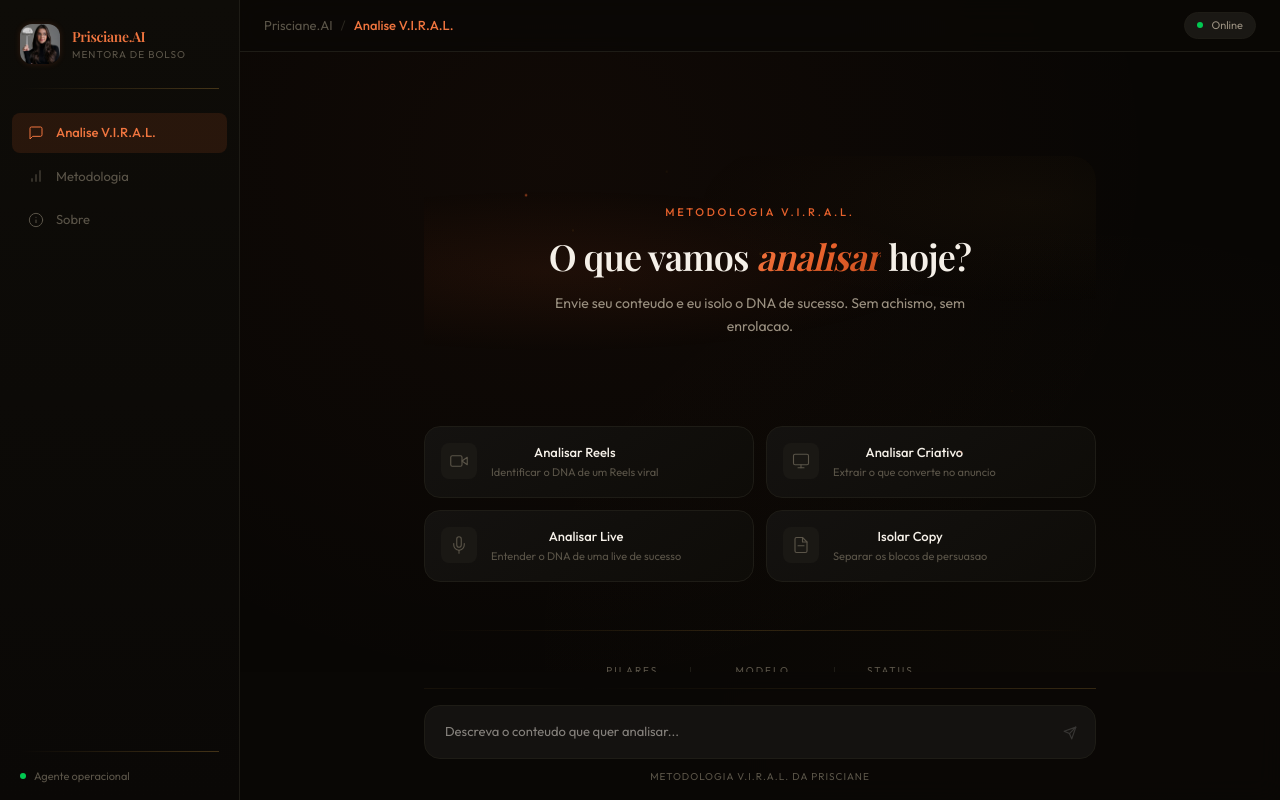
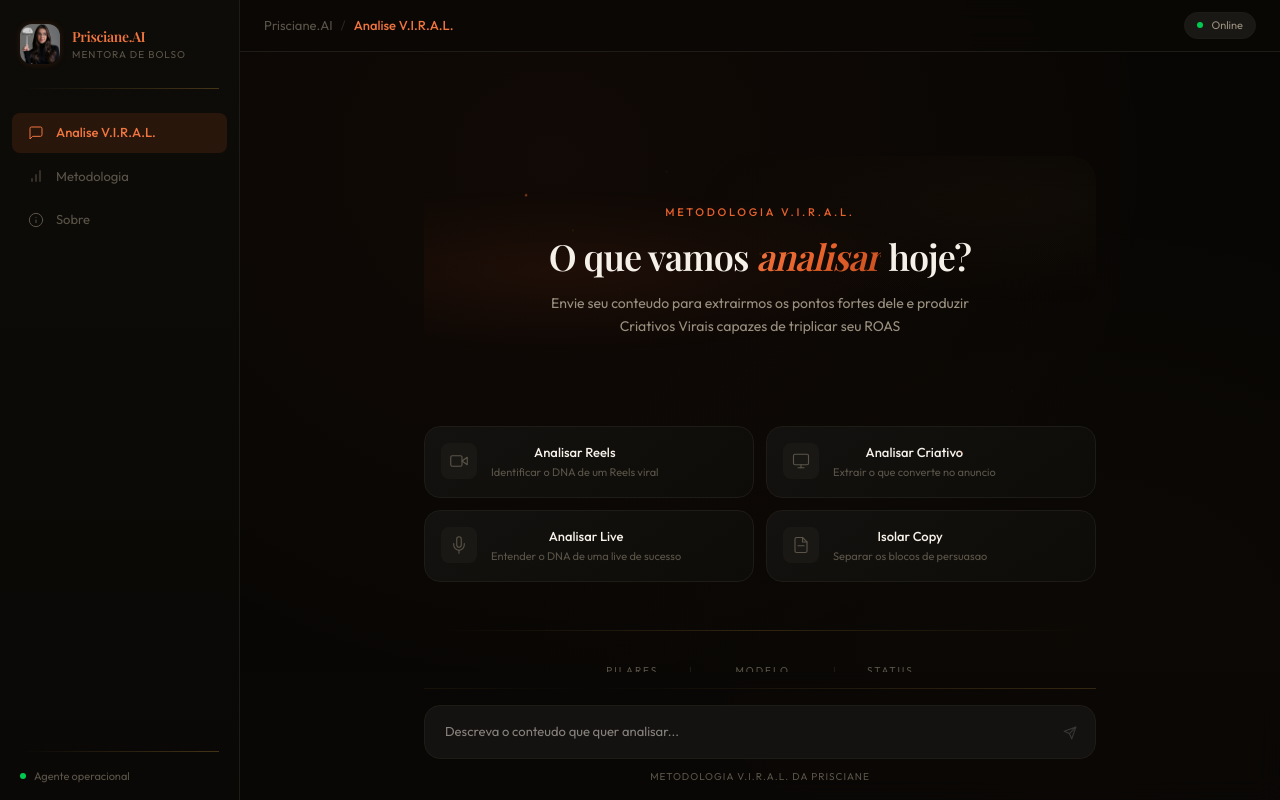
Before and after one commit to priscianeepereira-afk/prisciane-ai, a Next.js app: page / in a window 1280 px wide. Built offline with nearby package versions, Linux system fonts and the light colour scheme.

Commit message:
Atualiza copy do hero: foco em Criativos Virais e ROAS

```diff
--- a/src/components/Chat.tsx
+++ b/src/components/Chat.tsx
@@ -163,8 +163,7 @@ export default function Chat() {
                     className="text-sm leading-relaxed max-w-md mx-auto"
                     style={{ color: "var(--text-secondary)" }}
                   >
-                    Envie seu conteudo e eu isolo o DNA de sucesso.
-                    Sem achismo, sem enrolacao.
+                    Envie seu conteudo para extrairmos os pontos fortes dele e produzir Criativos Virais capazes de triplicar seu ROAS
                   </p>
                 </div>
 
```
